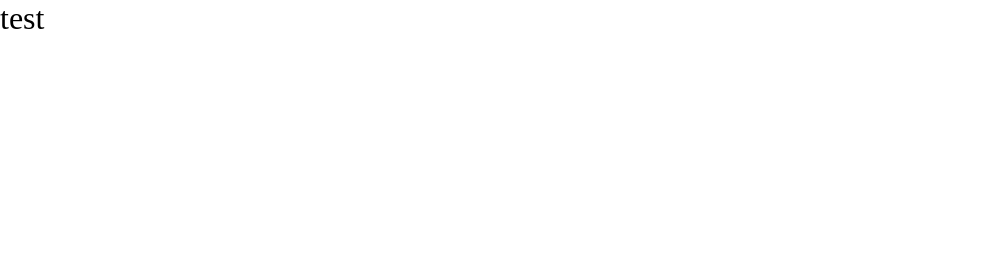
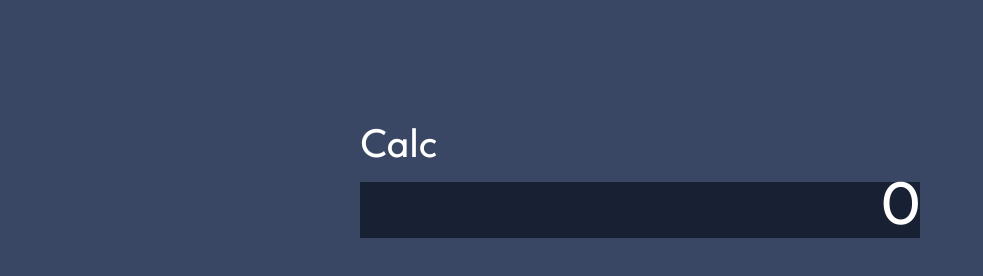
Before and after one commit to dwikbtn/calculator-app, a plain HTML site: page index.html in a window 1280 px wide. Shown: the whole page, without its empty margins (0-983 px from the left). Drawn offline with Linux system fonts and the light colour scheme.

Commit message:
adding screen on the calculator

```diff
--- a/index.html
+++ b/index.html
@@ -6,9 +6,11 @@
   <link rel="stylesheet" href="styles/scss/style.css"/>
   <link rel="icon" type="image/png" sizes="32x32" href="./images/favicon-32x32.png">
   <title>Calculator app</title>
-
 </head>
 <body>
-  <h1>test</h1>
+  <div class="calculator-main">
+    <div class="calculator-header"><h1>Calc</h1></div>
+    <div class="calculator-screen"><span class="screen-text">0</span></div>
+  </div>
 </body>
 </html>
--- a/styles/scss/_variable.scss
+++ b/styles/scss/_variable.scss
@@ -1,3 +1,4 @@
+@import url("https://fonts.googleapis.com/css2?family=Spartan&display=swap");
 $main-bg-color: hsl(222, 26%, 31%);
 $keypad-bg-color: hsl(223, 31%, 20%);
 $screen-bg-color: hsl(224, 36%, 15%);
--- a/styles/scss/style.scss
+++ b/styles/scss/style.scss
@@ -1,2 +1,37 @@
-@import "_reset.scss";
-@import "_variable.scss";
+@import "reset";
+@import "variable";
+@import "component";
+
+body {
+  font-family: "Spartan", sans-serif;
+  background-color: $main-bg-color;
+  display: flex;
+  justify-content: center;
+}
+
+.calculator-main {
+  margin-top: 10%;
+  width: 35rem;
+}
+
+.calculator-header {
+  margin-bottom: 16px;
+  h1 {
+    color: white;
+    font-weight: 700;
+  }
+}
+
+.calculator-screen {
+  background-color: $screen-bg-color;
+  display: flex;
+  justify-content: flex-end;
+  justify-items: center;
+  span {
+    font-weight: 700;
+    font-size: 48px;
+    color: white;
+    display: flex;
+    justify-items: center;
+  }
+}
```
Also changed, not shown: styles/scss/_component.scss (added), styles/scss/style.css, 1 other file.
